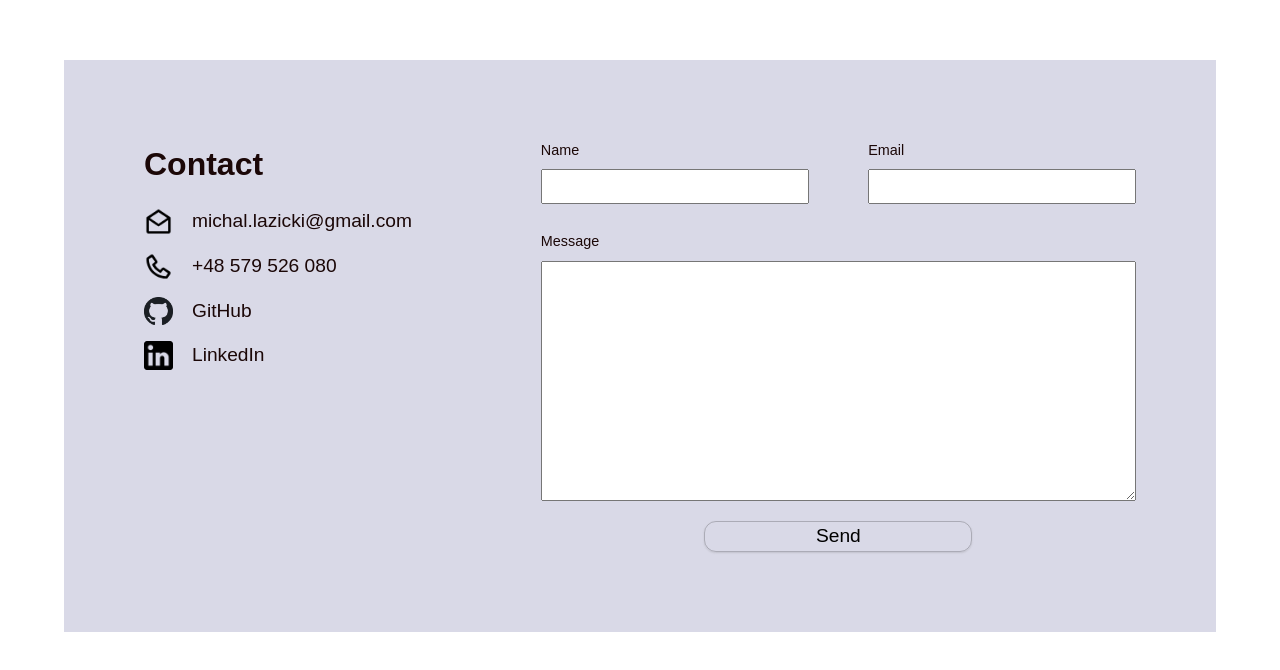
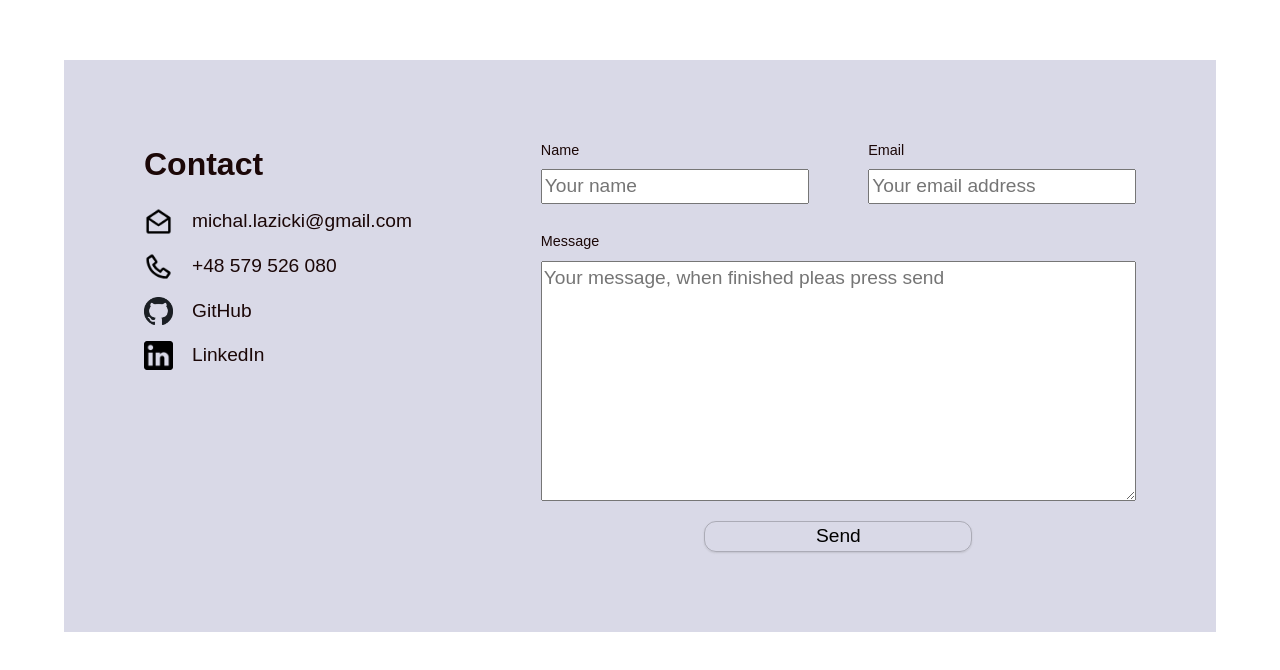
Before and after one commit to Mekintosz/portfolio-web-dev, a plain HTML site: page index.html in a window 1280 px wide. Shown: the part 4466-5136 px from the top of the page. Drawn offline with nearby package versions, Linux system fonts and the light colour scheme; a web font is replaced by a local one.

Commit message:
link name cerrection, form placeholders added

```diff
--- a/index.html
+++ b/index.html
@@ -1,10 +1,9 @@
 <!DOCTYPE html>
-<html lang="pl">
+<html lang="en">
   <head>
     <meta charset="UTF-8" />
     <meta name="viewport" content="width=device-width, initial-scale=1.0" />
     <title>Portfolio front-end web-dev</title>
-    <!-- boxicons -->
     <link
       href="https://unpkg.com/boxicons@2.1.4/css/boxicons.min.css"
       rel="stylesheet"
@@ -32,12 +31,8 @@
             >
           </li>
         </ul>
-        <div class="logo-section">
-          <!-- <span class="name">Michał Łazicki</span>
-            <span class="subtitle">^Portfolio^</span> -->
-        </div>
+        <div class="logo-section"></div>
       </nav>
-      <!-- <form action="">bright/dark</form> -->
     </header>
     <section class="home" id="home">
       <p class="home__name">Michał</p>
@@ -68,13 +63,6 @@
       </nav>
     </section>
     <main>
-      <!-- <section class="home section-narrow">
-        <h1 class="title">
-          Front end developer<br />making <i>digital experiences</i><br />come
-          to life
-        </h1>
-        <p class="home-background">LoveWebDev</p>
-      </section> -->
       <section class="about section-narrow" id="about">
         <h2 class="about-heading">Introduction</h2>
         <p class="introduction-body">
@@ -110,10 +98,6 @@
               >
               <a href="https://github.com/Mekintosz/pogoda" target="_blank"
                 >App's GitHub page
-                <!-- <img
-                  src="./assets/GitHub_Invertocat_Dark.png"
-                  alt="GitHub logo"
-                /> -->
               </a>
             </div>
           </div>
@@ -137,7 +121,7 @@
                 >Visit app's page</a
               >
               <a
-                href="hhttps://github.com/Mekintosz/Alex-Kowalski-Studio"
+                href="https://github.com/Mekintosz/Alex-Kowalski-Studio"
                 target="_blank"
                 >App's GitHub page
               </a>
@@ -161,7 +145,7 @@
                 <li class="techstack-item">Vite</li>
               </ul>
               <a href="https://mekintosz.github.io/memory-card/" target="_blank"
-                >Visit app's page</a
+                >Visit app's page (only large screen)</a
               >
               <a href="https://github.com/Mekintosz/memory-card" target="_blank"
                 >App's GitHub page
@@ -270,16 +254,30 @@
               <div class="input-super-group">
                 <div class="input-group small-input">
                   <label class="namme-input" for="name">Name</label>
-                  <input type="text" name="name" required />
+                  <input
+                    type="text"
+                    name="name"
+                    placeholder="Your name"
+                    required
+                  />
                 </div>
                 <div class="input-group small-input">
                   <label class="email-input" for="email">Email</label>
-                  <input type="email" name="email" required />
+                  <input
+                    type="email"
+                    name="email"
+                    placeholder="Your email address"
+                    required
+                  />
                 </div>
               </div>
               <div class="input-group">
                 <label for="message">Message</label>
-                <textarea name="message" required></textarea>
+                <textarea
+                  name="message"
+                  placeholder="Your message, when finished pleas press send"
+                  required
+                ></textarea>
                 <button class="form-btn" type="submit">Send</button>
               </div>
             </form>
```
